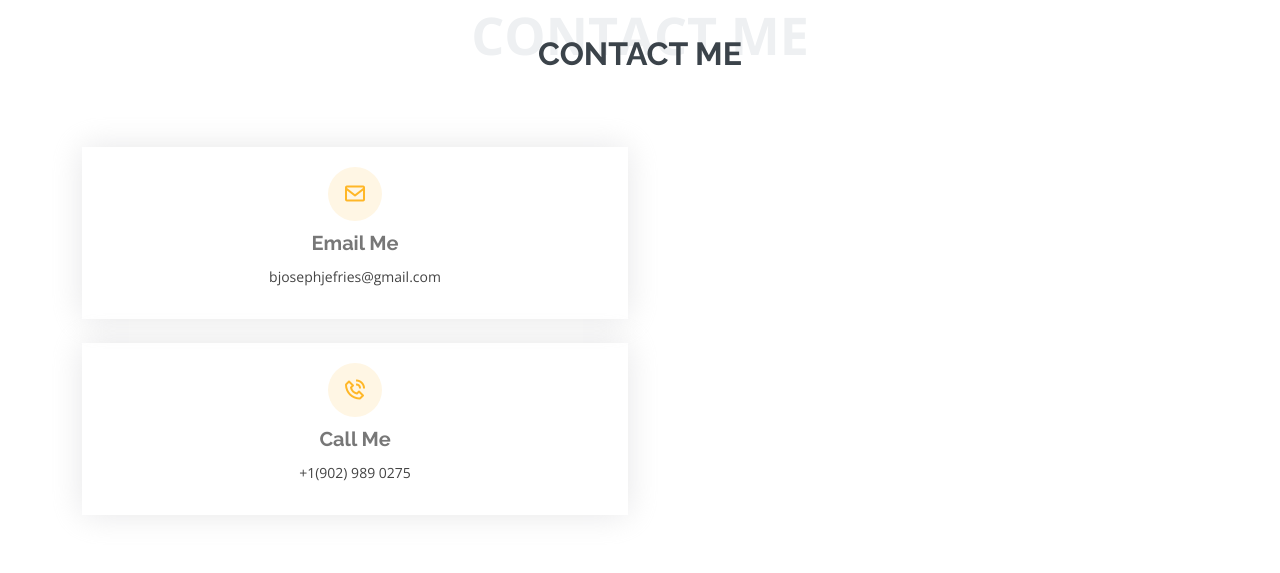
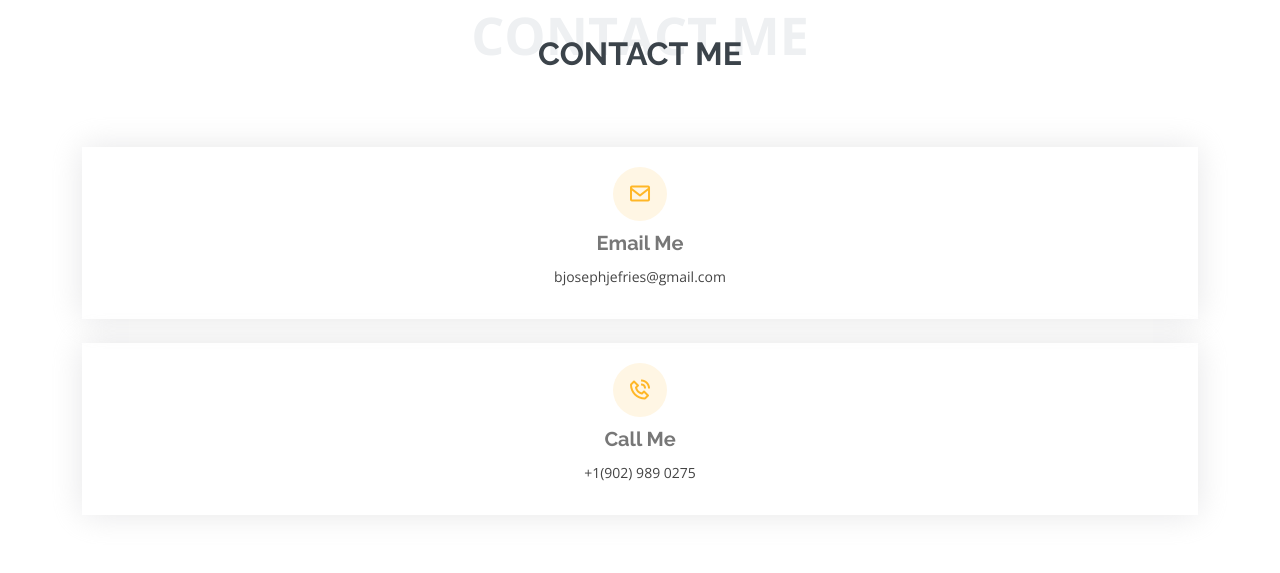
Before and after one commit to joshuajosephjefries/MyProfile, a plain HTML site: page index.html in a window 1280 px wide. Shown: the part 3320-3893 px from the top of the page. Drawn offline with nearby package versions, Linux system fonts and the light colour scheme.

Commit message:
Adjusted rows in contact section

```diff
--- a/index.html
+++ b/index.html
@@ -293,17 +293,17 @@
 
         <div class="row">
 
-          <div class="col-lg-6">
+          <div class="row-lg-6">
 
             <div class="row">
-              <div class="col-md-100">
+              <div class="row-md-100">
                 <div class="info-box mt-4">
                   <i class="bx bx-envelope"></i>
                   <h3>Email Me</h3>
                   <p>bjosephjefries@gmail.com</p>
                 </div>
               </div>
-              <div class="col-md-100">
+              <div class="row-md-100">
                 <div class="info-box mt-4">
                   <i class="bx bx-phone-call"></i>
                   <h3>Call Me</h3>
```
